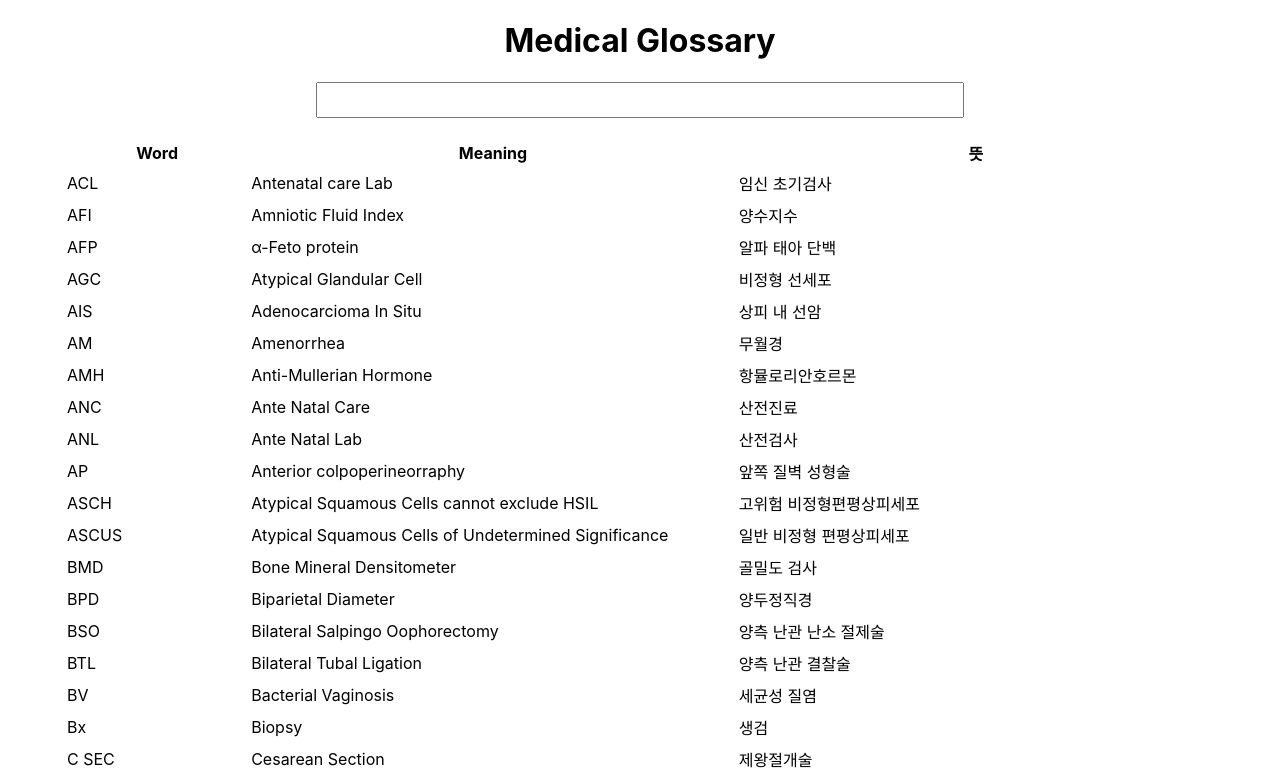
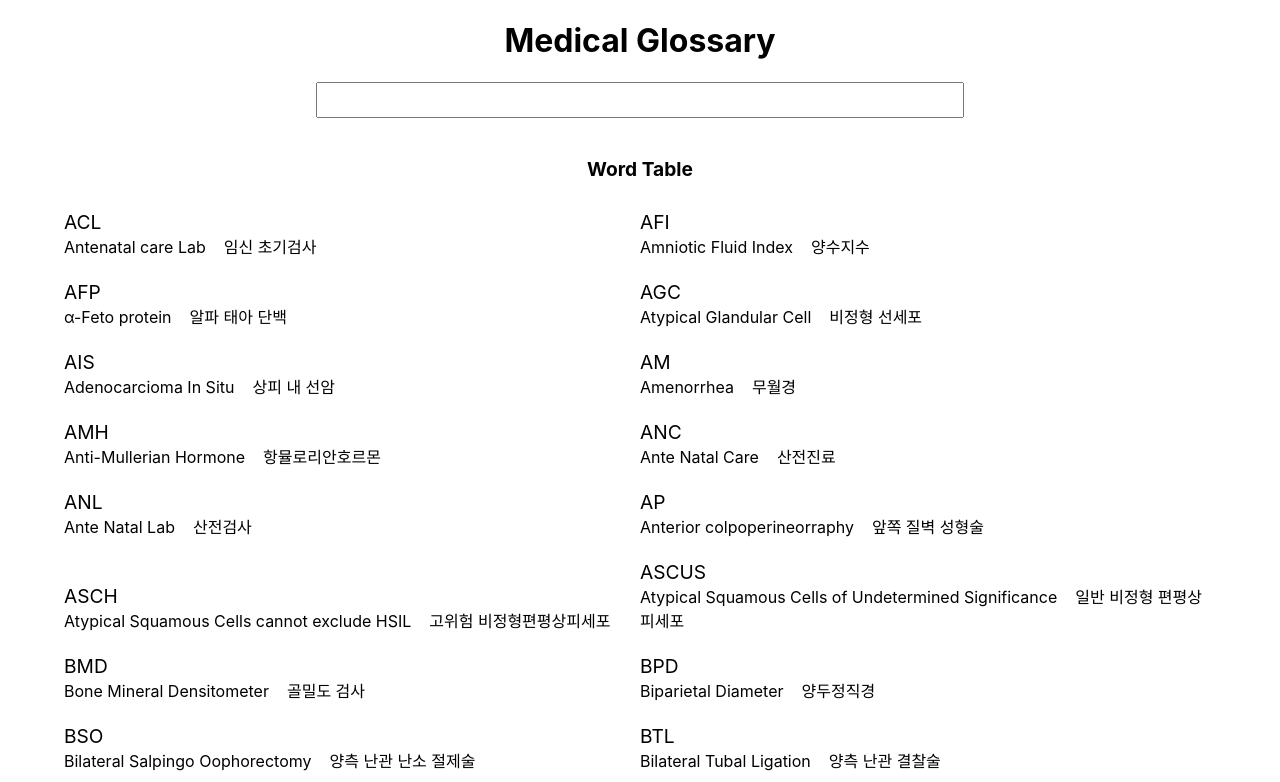
Before and after one commit to wowvv0w/medical-glossary, a React (Create React App) app: page / in a window 1280 px wide. Shown: the top 782 px of the page. Built offline with nearby package versions, Linux system fonts and the light colour scheme.

Commit message:
feat: change word block style

```diff
--- a/src/App.css
+++ b/src/App.css
@@ -6,18 +6,24 @@
   height: 30px;
 }
 .word_block {
-  height: 30px;
+  width: 50%;
+  height: 50px;
+  margin: 10px 0;
+  display: inline-block;
 }
-.word {
-  width: 10%;
+.word_block :first-child {
+  font-size: larger;
 }
-.meaning {
-  width: 45%;
-}
+
 .table {
   width: 90%;
   margin: 0 auto;
 }
+.table p {
+  text-align: center;
+  font-weight: bold;
+  font-size: larger;
+}
 .div_search {
   text-align: center;
 }
--- a/src/components/Word.jsx
+++ b/src/components/Word.jsx
@@ -4,11 +4,11 @@ import '../App.css';
 function Word(props) {
     const item = props.item;
     return (
-        <tr className="word_block">
-            <td>{item.word}</td>
-            <td>{item.eng}</td>
-            <td>{item.kor}</td>
-        </tr>
+        <div className="word_block">
+            <label>{item.word}</label>
+            <br />
+            <label>{item.eng}&nbsp;&nbsp;&nbsp;&nbsp;{item.kor}</label>
+        </div>
     );
 }
 
--- a/src/components/WordTable.jsx
+++ b/src/components/WordTable.jsx
@@ -15,18 +15,10 @@ class WordTable extends Component {
         const words = this.filter(this.props.text);
         const items = words.map((item) => <Word key={item.eng} item={item} />)
         return (
-            <table className="table">
-                <thead>
-                    <tr>
-                        <th className="word">Word</th>
-                        <th className="meaning">Meaning</th>
-                        <th className="meaning">뜻</th>
-                    </tr>
-                </thead>
-                <tbody>
-                    {items}
-                </tbody>
-            </table>
+            <div className="table">
+                <p>Word Table</p>
+                {items}
+            </div>
         );
     }
 }
```
